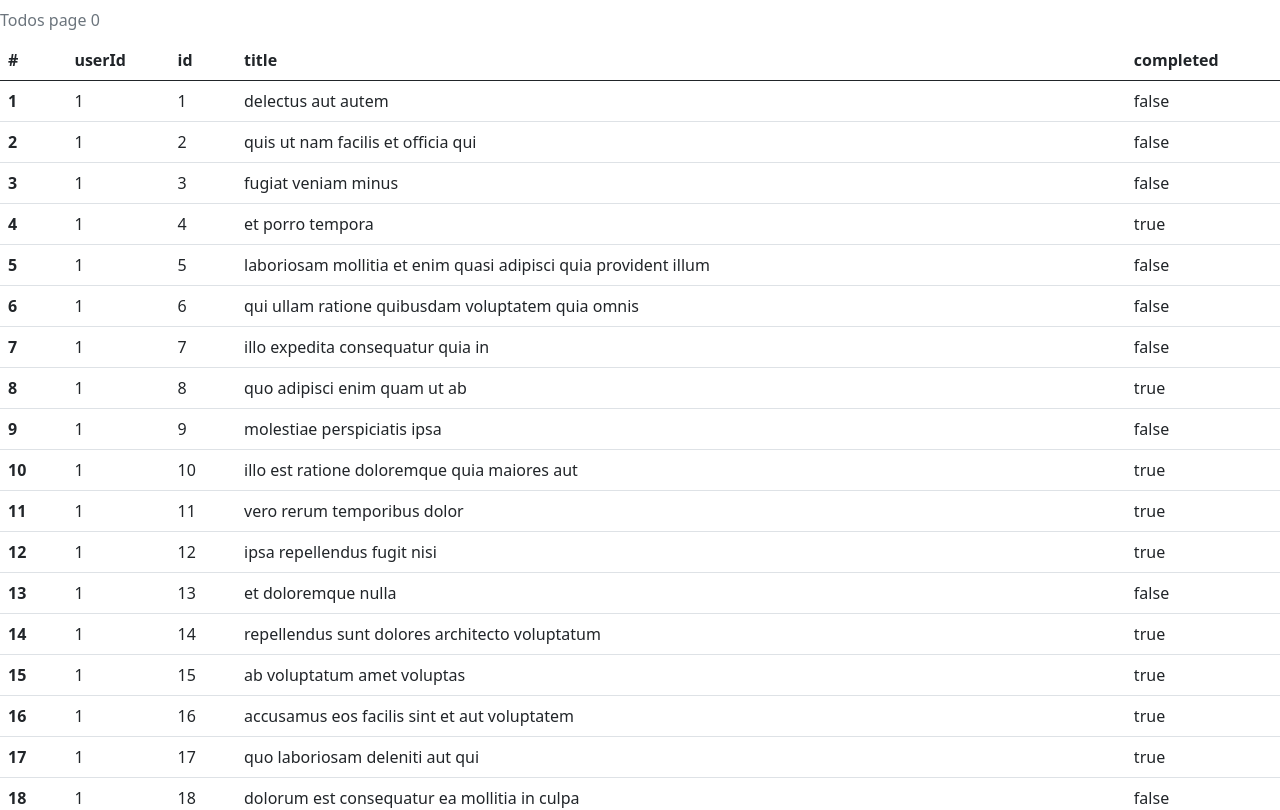
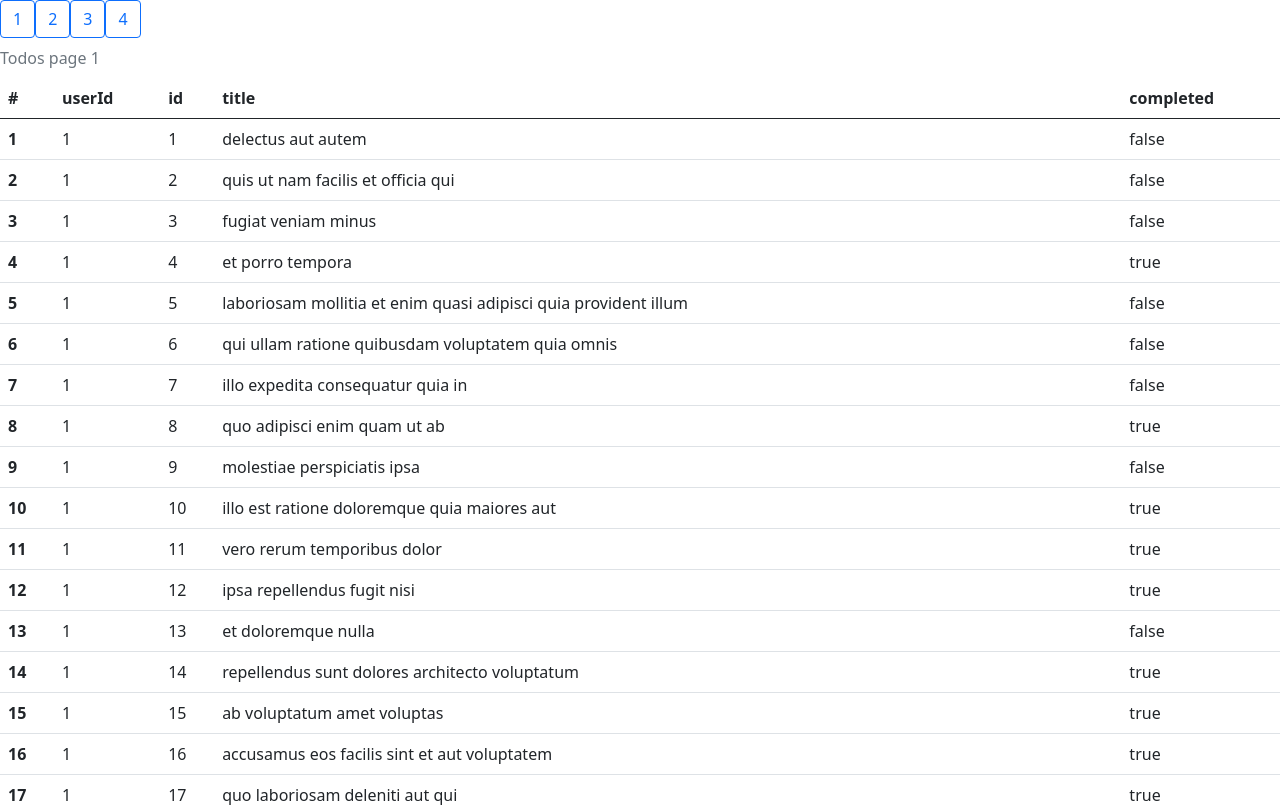
Before and after one commit to sematgt/crazy_panda_table, a React (Create React App) app: page / in a window 1280 px wide. Shown: the top 810 px of the page. Built offline with nearby package versions, Linux system fonts and the light colour scheme.

Commit message:
added pagination

```diff
--- a/src/App.js
+++ b/src/App.js
@@ -3,25 +3,39 @@ import todos from './data/todos';
 import { useState } from 'react';
 
 function App() {
-  const [state, setState] = useState({
-    'page': 0,
-    'filter': '',
-  });
+  const itemsCount = todos.length;
+  const itemsPerPage = 50;
+  const pagesCount = Math.ceil(itemsCount/itemsPerPage);
+  const pagesNumbers = Array.from(new Array(pagesCount), (value, index) => index + 1); // array of pages numbers, starts from 1, i.e. [1, 2, 3, 4]
+
+  const [page, setPage] = useState(1);
+  const [filter, setFilter] = useState('');
+  const [items, setItems] = useState(filterItemsByPage(page));
+
+  function handlePageChange(number, event) {
+    setPage(number);
+    setItems(filterItemsByPage(number));
+  }
+
+  function filterItemsByPage(number) {
+    return todos.filter((todo, index) => index < itemsPerPage * number && index >= itemsPerPage * (number - 1));
+  }
 
   return (
     <div className="App">
+      <Paginator pagesNumbers={pagesNumbers} handlePageChange={handlePageChange}></Paginator>
       <table class="table caption-top">
-        <caption>Todos page {state.page}</caption>
+        <caption>Todos page {page}</caption>
         <thead>
           <tr>
             <th scope="col">#</th>
-            {Object.keys(todos[0]).map(key =>
+            {Object.keys(items[0]).map(key =>
               <th scope="col" key={key}>{key}</th>
               )}
           </tr>
         </thead>
         <tbody>
-          {todos.map(todo =>
+          {items.map(todo =>
             <tr key={todo.id}>
               <th scope="row">{todo.id}</th>
                 {Object.entries(todo).map(([key, data], index) =>
@@ -35,47 +49,21 @@ function App() {
   );
 }
 
-// function Paginator() {
-//   const itemsCount = todos.length;
-//   const pagesCount = Math.ceil(itemsCount/50); // 50 is number of items per page
-//   const pagesNumbers = Array.from(new Array(pagesCount), (value, index) => index + 1);
-//   console.log(pagesNumbers)
-//   return (
-//     <>
-//     {pagesNumbers.map(number =>
-//         <button type="button" class="btn btn-outline-primary" key={number}>{number}</button>
-//       )}
-//     </>
-//   );
-// }
-
-// function Head(props) {
-//   return (
-//     {props.rows.map(row =>
-//       <Row ></Row>
-//     )}
-//   )
-// }
-
-// function Body(props) {
-
-// }
-
-// function Row(props) {
-//   return (
-//     <tr>
-//       <th scope="row">{props.number}</th>
-//       {props.cells.map(cell =>
-//         <Cell>{cell}</Cell>
-//       )}
-//     </tr>
-//   )
-// }
-
-// function Cell(props) {
-//   return (
-//     <td>{props.children}</td>
-//   )
-// }
+function Paginator(props) {
+  return (
+    <nav>
+    {props.pagesNumbers.map(number =>
+        <button type="button" class="btn btn-outline-primary" key={number} onClick={e => {
+          console.log(e.target.parentNode.children);
+          for (let element of e.target.parentNode.children) {
+            element.classList.remove('active');
+          }
+          e.target.classList.add('active');
+          props.handlePageChange(number, e);
+        }}>{number}</button>
+      )}
+    </nav>
+  );
+}
 
 export default App;
```
